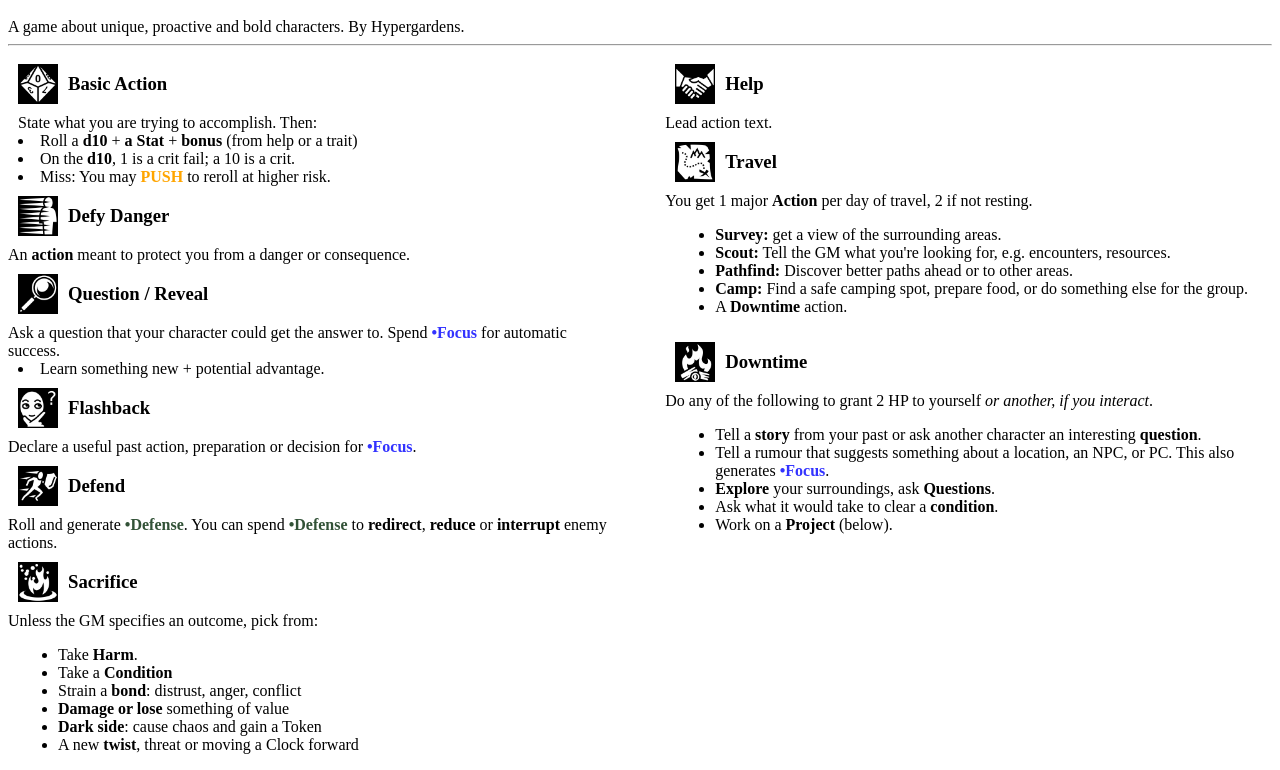
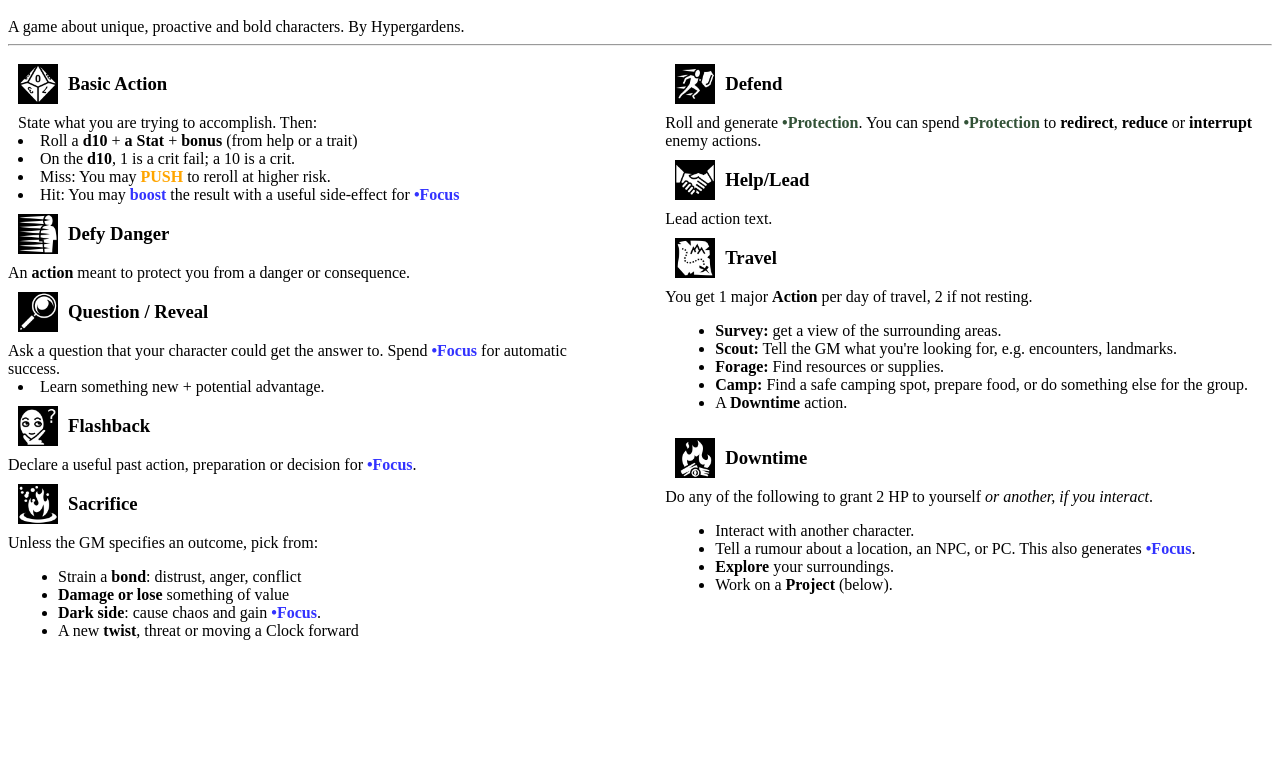
Before and after one commit to hypergardens/haven-rpg-cheat-sheet, a plain HTML site: page Haven Cheat Sheet.html in a window 1280 px wide. Shown: the part 48-818 px from the top of the page. Drawn offline with Linux system fonts and the light colour scheme.

Commit message:
outdated text

```diff
--- a/Haven Cheat Sheet.html
+++ b/Haven Cheat Sheet.html
@@ -19,6 +19,8 @@
       <li>Roll a <b>d10</b> + <b>a Stat</b> + <b>bonus</b> (from help or a trait)
       <li>On the <b>d10</b>, 1 is a crit fail; a 10 is a crit.</li>
       <li>Miss: You may <b class="push">PUSH</b> to reroll at higher risk.</li>
+      <li>Hit: You may <b class="focus">boost</b> the result with a useful side-effect for <b class="focus">•Focus</b>
+      </li>
 
       <div class="move-name">
         <img src="icons/dodging.png" class="icon" alt="">
@@ -39,14 +41,6 @@
         <h3>Flashback</h3>
       </div>
       Declare a useful past action, preparation or decision for <b class="focus">•Focus</b>.
-      <div class="move-name">
-        <img src="icons/shield-bash.png" class="icon" alt="">
-        <h3>Defend</h3>
-      </div>
-      Roll and generate <b class="defense">•Defense</b>. You can spend <b class="defense">•Defense</b> to
-      <b>redirect</b>, <b>reduce</b> or
-      <b>interrupt</b> enemy
-      actions.
 
 
       <div class="move-name">
@@ -55,11 +49,9 @@
       </div>
       Unless the GM specifies an outcome, pick from:
       <ul>
-        <li>Take <b>Harm</b>.</li>
-        <li>Take a <b>Condition</b></li>
         <li>Strain a <b>bond</b>: distrust, anger, conflict</li>
         <li><b>Damage or lose</b> something of value</li>
-        <li> <b>Dark side</b>: cause chaos and gain a Token</li>
+        <li> <b>Dark side</b>: cause chaos and gain <b class="focus">•Focus</b>.</li>
         <li>A new <b>twist</b>, threat or moving a Clock forward</li>
       </ul>
     </div>
@@ -68,8 +60,17 @@
     <div style="width: 48%; float: left;">
 
       <div class="move-name">
+        <img src="icons/shield-bash.png" class="icon" alt="">
+        <h3>Defend</h3>
+      </div>
+      Roll and generate <b class="defense">•Protection</b>. You can spend <b class="defense">•Protection</b> to
+      <b>redirect</b>, <b>reduce</b> or
+      <b>interrupt</b> enemy
+      actions.
+
+      <div class="move-name">
         <img src="icons/shaking-hands.png" class="icon" alt="">
-        <h3>Help</h3>
+        <h3>Help/Lead</h3>
       </div>
       Lead action text.
 
@@ -80,8 +81,8 @@
       You get 1 major <b>Action</b> per day of travel, 2 if not resting.
       <ul>
         <li><b>Survey:</b> get a view of the surrounding areas.</li>
-        <li><b>Scout:</b> Tell the GM what you're looking for, e.g. encounters, resources.</li>
-        <li><b>Pathfind:</b> Discover better paths ahead or to other areas.</li>
+        <li><b>Scout:</b> Tell the GM what you're looking for, e.g. encounters, landmarks.</li>
+        <li><b>Forage:</b> Find resources or supplies.</li>
         <li><b>Camp:</b> Find a safe camping spot, prepare food, or do something else for the group.</li>
         <li>A <b>Downtime</b> action.</li>
       </ul>
@@ -92,11 +93,9 @@
       </div>
       Do any of the following to grant 2 HP to yourself <em>or another, if you interact</em>.
       <ul>
-        <li>Tell a <b>story</b> from your past or ask another character an interesting <b>question</b>.</li>
-        <li>Tell a rumour that suggests something about a location, an NPC, or PC. This also generates <b
-            class="focus">•Focus</b>.</li>
-        <li><b>Explore</b> your surroundings, ask <b>Questions</b>.</li>
-        <li>Ask what it would take to clear a <b>condition</b>.</li>
+        <li>Interact with another character.</li>
+        <li>Tell a rumour about a location, an NPC, or PC. This also generates <b class="focus">•Focus</b>.</li>
+        <li><b>Explore</b> your surroundings. </li>
         <li>Work on a <b>Project</b> (below).</li>
       </ul>
     </div>
```
